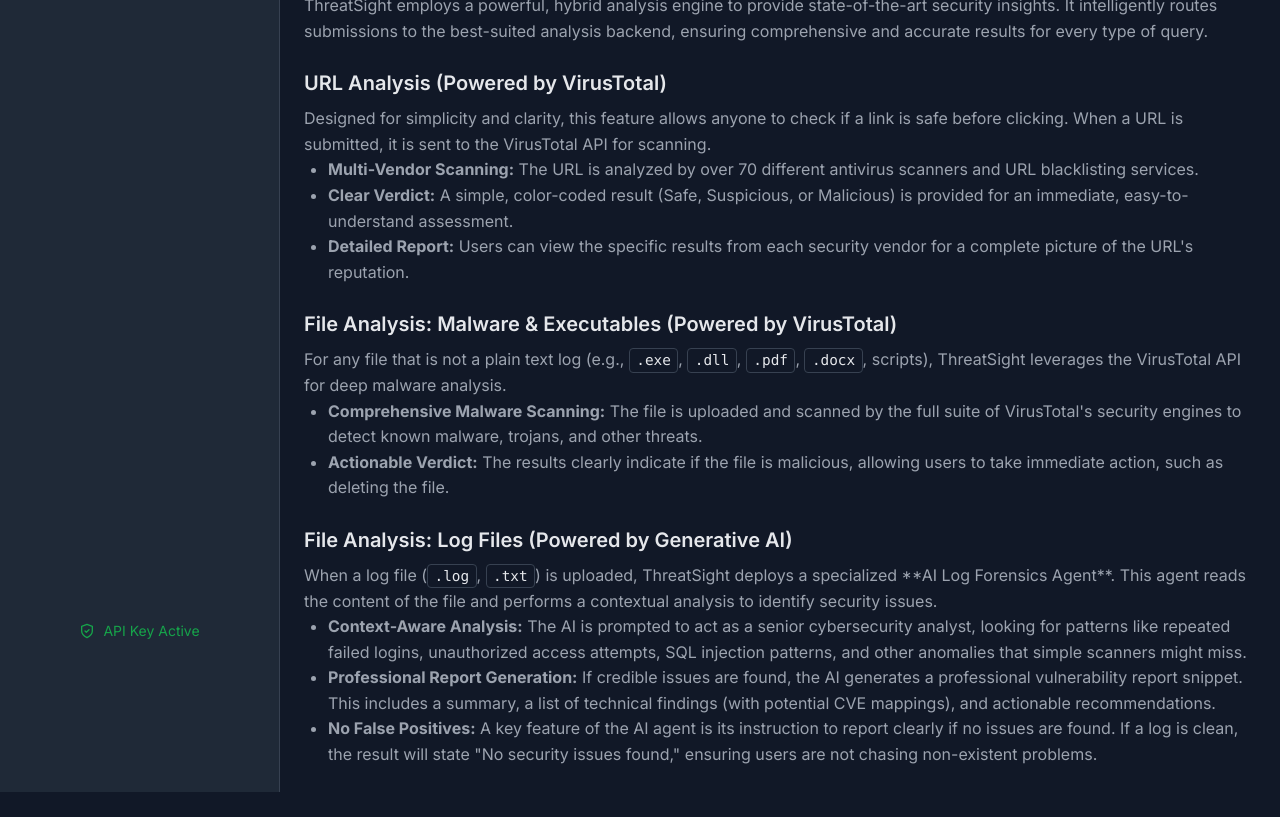
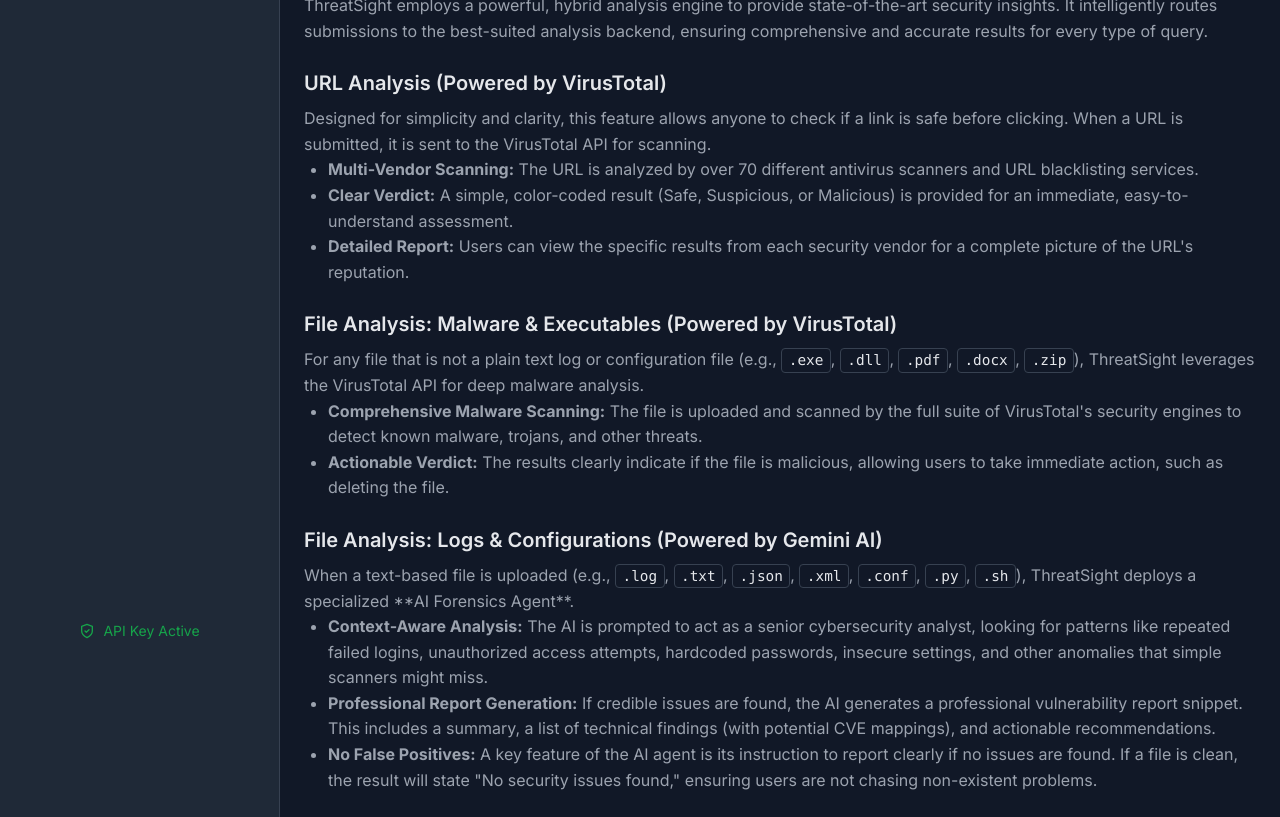
Before and after one commit to Varun-Godambe/Threat-Detector, a plain HTML site: page documentation.html in a window 1280 px wide. Shown: the part 143-960 px from the top of the page. Before the commit the page ends 935 px from the top, so only its background shows below. Drawn offline with nearby package versions, Linux system fonts and the light colour scheme.

Commit message:
Update documentation.html

```diff
--- a/documentation.html
+++ b/documentation.html
@@ -25,7 +25,7 @@
 <body class="bg-background text-foreground transition-colors duration-300">
 
     <div class="grid min-h-screen w-full md:grid-cols-[220px_1fr] lg:grid-cols-[280px_1fr]">
-        <!-- Sidebar -->
+        <!-- Sidebar (Static for documentation, can be simplified if needed) -->
         <div class="hidden border-r border-border bg-card md:block">
             <div class="flex h-full max-h-screen flex-col gap-2">
                 <div class="flex h-14 items-center border-b border-border px-4 lg:h-[60px] lg:px-6">
@@ -74,18 +74,18 @@
                 </ul>
 
                 <h3>File Analysis: Malware & Executables (Powered by VirusTotal)</h3>
-                <p>For any file that is not a plain text log (e.g., <code>.exe</code>, <code>.dll</code>, <code>.pdf</code>, <code>.docx</code>, scripts), ThreatSight leverages the VirusTotal API for deep malware analysis.</p>
+                <p>For any file that is not a plain text log or configuration file (e.g., <code>.exe</code>, <code>.dll</code>, <code>.pdf</code>, <code>.docx</code>, <code>.zip</code>), ThreatSight leverages the VirusTotal API for deep malware analysis.</p>
                  <ul>
                     <li><strong>Comprehensive Malware Scanning:</strong> The file is uploaded and scanned by the full suite of VirusTotal's security engines to detect known malware, trojans, and other threats.</li>
                     <li><strong>Actionable Verdict:</strong> The results clearly indicate if the file is malicious, allowing users to take immediate action, such as deleting the file.</li>
                 </ul>
 
-                <h3>File Analysis: Log Files (Powered by Generative AI)</h3>
-                <p>When a log file (<code>.log</code>, <code>.txt</code>) is uploaded, ThreatSight deploys a specialized **AI Log Forensics Agent**. This agent reads the content of the file and performs a contextual analysis to identify security issues.</p>
+                <h3>File Analysis: Logs & Configurations (Powered by Gemini AI)</h3>
+                <p>When a text-based file is uploaded (e.g., <code>.log</code>, <code>.txt</code>, <code>.json</code>, <code>.xml</code>, <code>.conf</code>, <code>.py</code>, <code>.sh</code>), ThreatSight deploys a specialized **AI Forensics Agent**.</p>
                 <ul>
-                    <li><strong>Context-Aware Analysis:</strong> The AI is prompted to act as a senior cybersecurity analyst, looking for patterns like repeated failed logins, unauthorized access attempts, SQL injection patterns, and other anomalies that simple scanners might miss.</li>
+                    <li><strong>Context-Aware Analysis:</strong> The AI is prompted to act as a senior cybersecurity analyst, looking for patterns like repeated failed logins, unauthorized access attempts, hardcoded passwords, insecure settings, and other anomalies that simple scanners might miss.</li>
                     <li><strong>Professional Report Generation:</strong> If credible issues are found, the AI generates a professional vulnerability report snippet. This includes a summary, a list of technical findings (with potential CVE mappings), and actionable recommendations.</li>
-                    <li><strong>No False Positives:</strong> A key feature of the AI agent is its instruction to report clearly if no issues are found. If a log is clean, the result will state "No security issues found," ensuring users are not chasing non-existent problems.</li>
+                    <li><strong>No False Positives:</strong> A key feature of the AI agent is its instruction to report clearly if no issues are found. If a file is clean, the result will state "No security issues found," ensuring users are not chasing non-existent problems.</li>
                 </ul>
             </main>
         </div>
```
